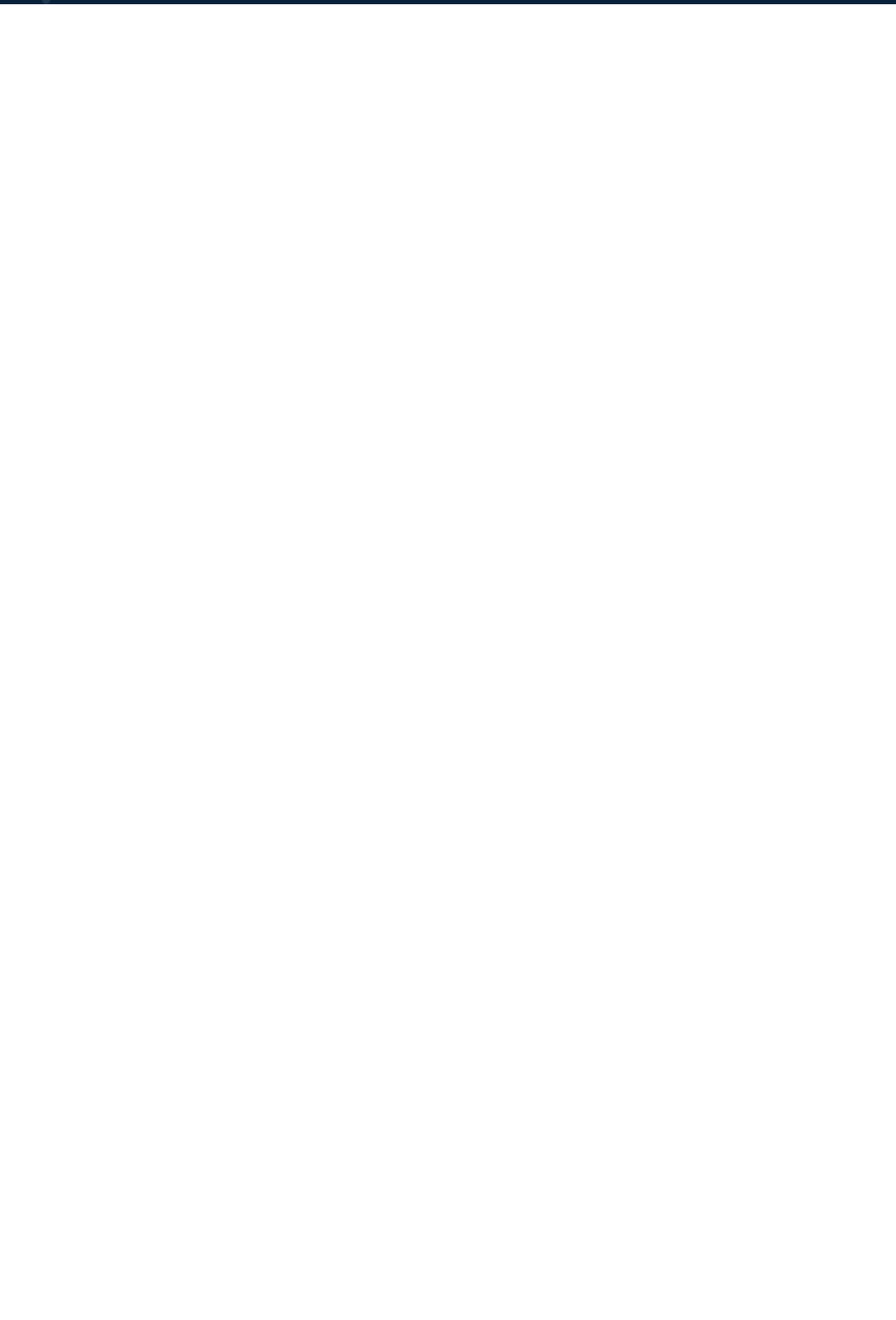
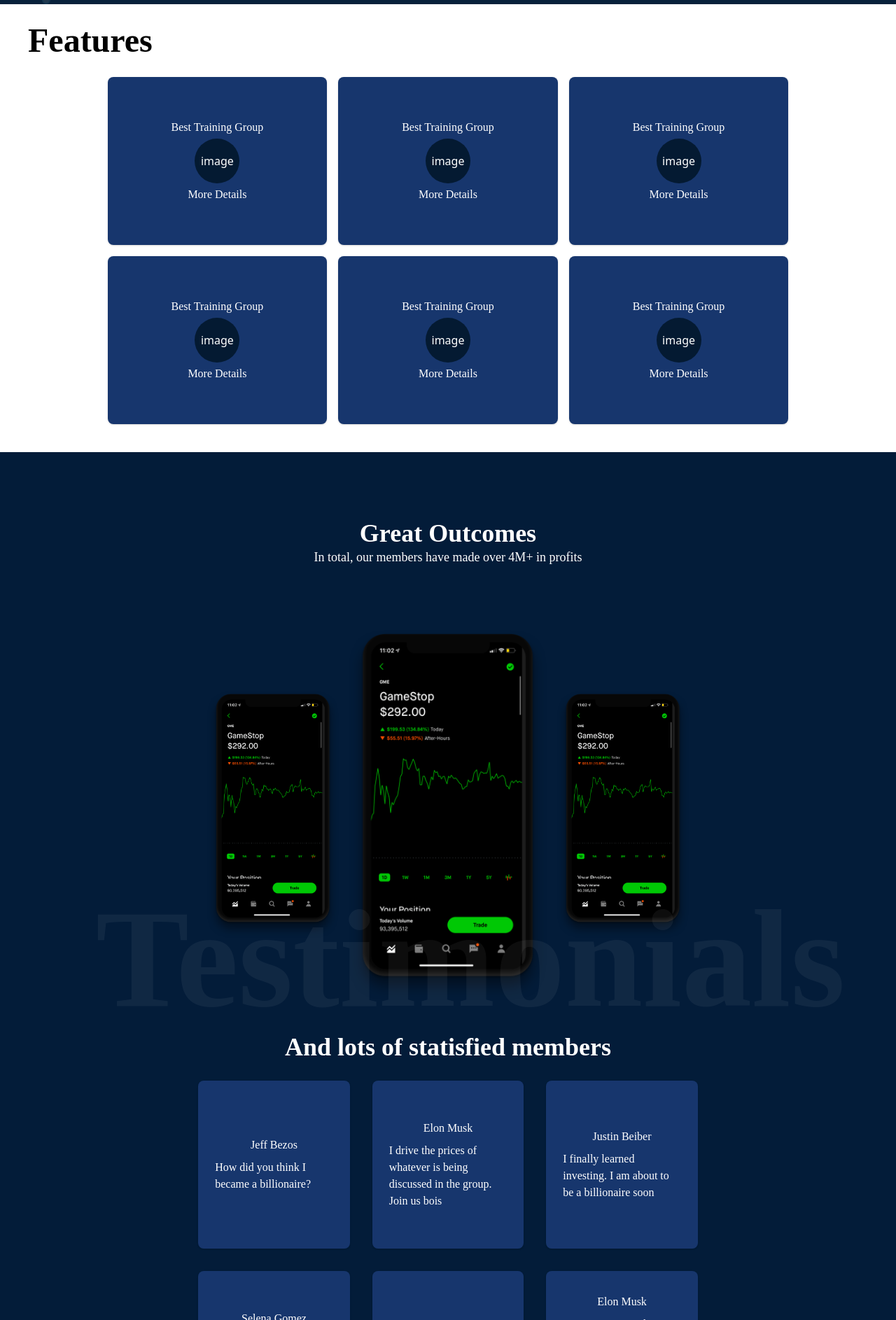
Before and after one commit to Varuas37/emctrading, a React (Create React App) app: page / in a window 1280 px wide. Shown: the part 874-2760 px from the top of the page at 70% size. Before the commit the page ends 880 px from the top, so only its background shows below. Built offline with nearby package versions, Linux system fonts and the light colour scheme.

Commit message:
Fixed feature bug

```diff
--- a/src/Components/Features/Features.js
+++ b/src/Components/Features/Features.js
@@ -19,9 +19,10 @@
 			>
 				Features
 			</h1>
-
-			<div className="g-lightbluebg w-full xl:w-3/5  mt-5 grid grid-cols-1 gap-4 sm:grid-cols-2 lg:grid-cols-3">
-				{features && features.map((feature) => <FeatureCards id={feature.id} feature={feature} />)}
+			<div className="flex justify-center items-center w-full">
+				<div className="g-lightbluebg w-4/5 mt-5 sm:m-0 sm:mt-5 grid grid-cols-1 gap-4 sm:grid-cols-2 lg:grid-cols-3">
+					{features && features.map((feature) => <FeatureCards id={feature.id} feature={feature} />)}
+				</div>
 			</div>
 		</section>
 	);
--- a/src/Components/Hero/Hero.js
+++ b/src/Components/Hero/Hero.js
@@ -29,7 +29,7 @@
 			className="relative w-full h-4/5 md:h-screen bg-primarybg text-white flex justify-start items-center flex-col"
 			id="hero"
 		>
-			<div className="w-full flex flex-center flex-col items-center justify-center m-40">
+			<div className="w-full flex flex-center flex-col items-center justify-center mt-40">
 				<h1 className="text-4xl md:text-7xl text-center	" style={{ fontFamily: 'Gilroy-ExtraBold' }}>
 					Investing Advice For{' '}
 					<p>
--- a/src/Components/Testimonials/Testimonials.js
+++ b/src/Components/Testimonials/Testimonials.js
@@ -84,7 +84,7 @@
 			</h1>
 			<div className="flex flex-col justify-center items-center">
 				<h1
-					className="flex flex-col font-bold text-2xl w-full text-center sm:text-4xl justify-center items-center m-10"
+					className="flex flex-col font-bold text-2xl w-full text-center sm:text-4xl justify-center items-center mt-10"
 					style={{ fontFamily: 'Gilroy-ExtraBold' }}
 				>
 					And lots of statisfied members
--- a/src/Page/Landing/Landing.js
+++ b/src/Page/Landing/Landing.js
@@ -10,7 +10,7 @@
 
 function Landing(props) {
 	return (
-		<section className="overflow-x-none flex-1 overflow-y-auto items-center justify-center flex-col h-screen w-full">
+		<section className="overflow-x-hidden flex-1 overflow-y-auto items-center justify-center flex-co w-full">
 			<Hero />
 			<Features />
 			<Testimonials />
--- a/src/index.css
+++ b/src/index.css
@@ -25,6 +25,12 @@
 /* *{
 	scroll-behavior: smooth !important;
 } */
+html,
+body {
+	max-width: 100%;
+	overflow-x: hidden;
+	height: auto !important;
+}
 body {
 	margin: 0;
 	padding: 0;
```
Also changed, not shown: 1 other file (tests, documents, lock files or other folders).
